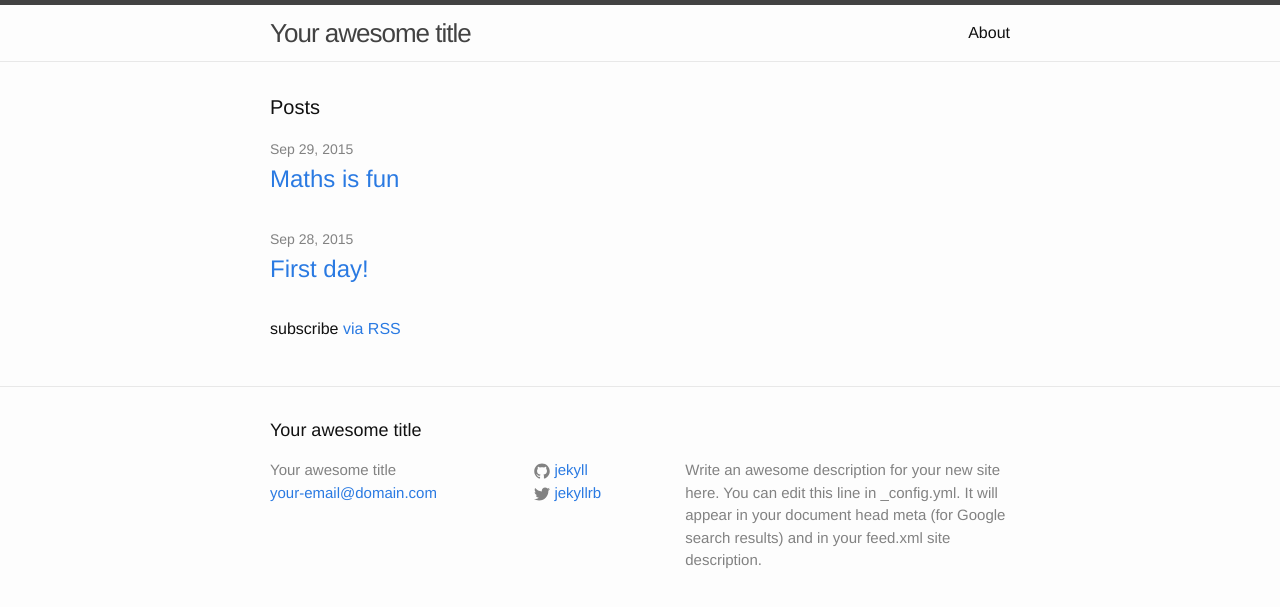
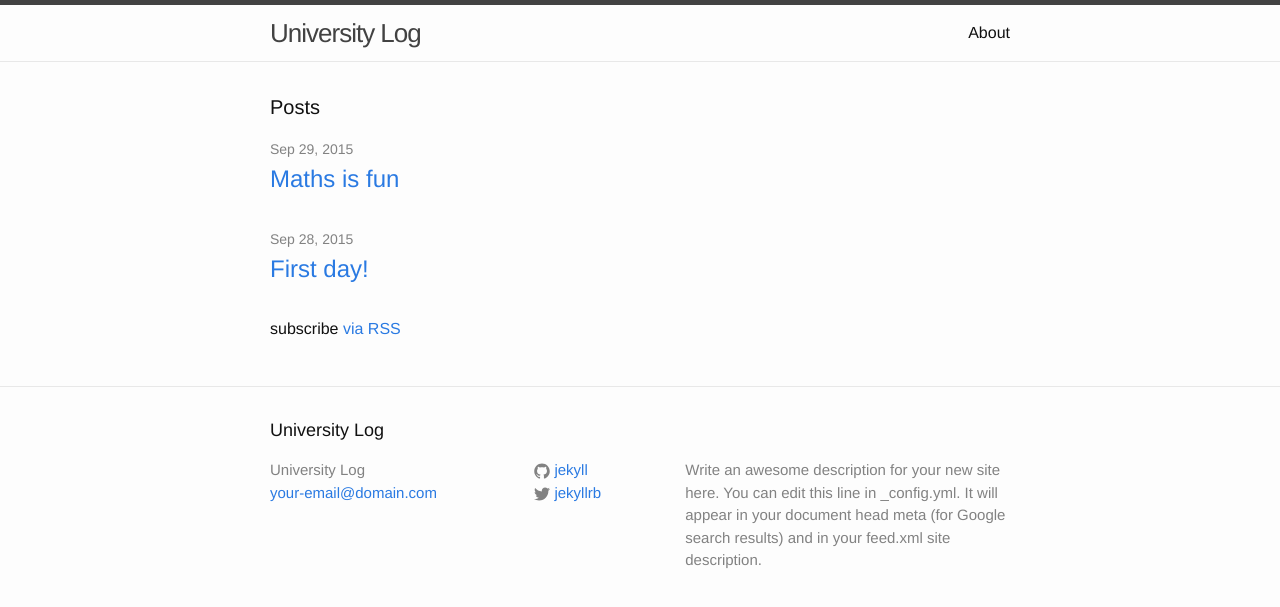
Before and after one commit to edprince/uni-log, a Jekyll site: the page built from index.html, in a window 1280 px wide. Shown: the top 607 px of the page. Built offline with Jekyll 4.4.1, drawn with Linux system fonts in a browser that asks for light colours.

Commit message:
config mod

```diff
--- a/_config.yml
+++ b/_config.yml
@@ -1,11 +1,11 @@
 # Site settings
-title: Your awesome title
+title: University Log
 email: your-email@domain.com
 description: > # this means to ignore newlines until "baseurl:"
   Write an awesome description for your new site here. You can edit this
   line in _config.yml. It will appear in your document head meta (for
   Google search results) and in your feed.xml site description.
-baseurl: "" # the subpath of your site, e.g. /blog/
+baseurl: "/uni-log/" # the subpath of your site, e.g. /blog/
 url: "http://yourdomain.com" # the base hostname & protocol for your site
 twitter_username: jekyllrb
 github_username:  jekyll
```
Also changed, not shown: 1 other file.
